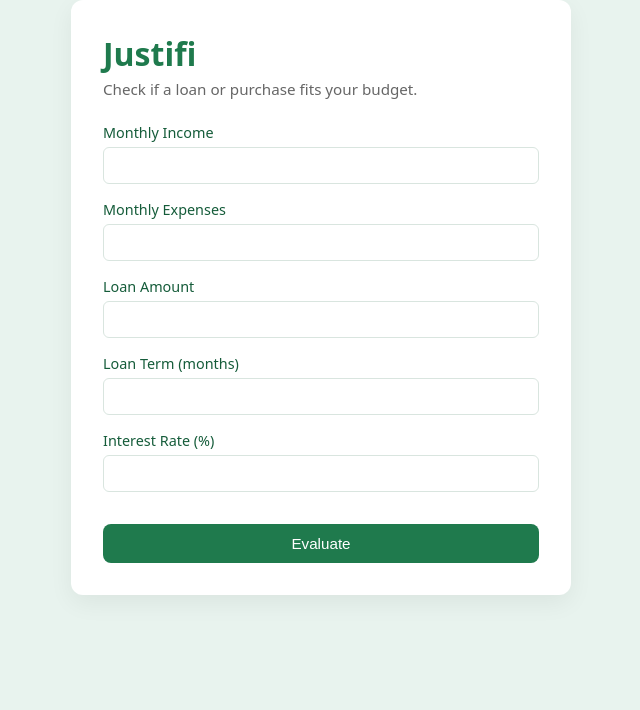
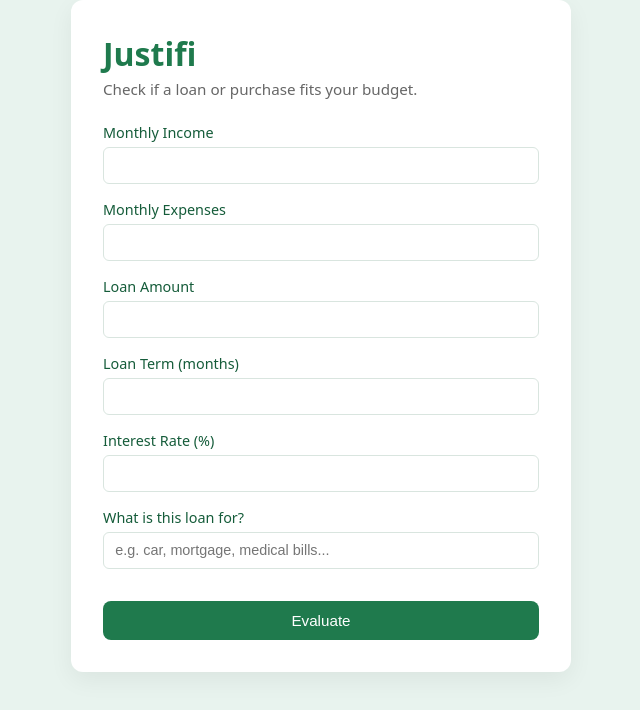
Before and after one commit to essey1/justifi, a React (Create React App) app in the folder frontend/: page / in a window 1280 px wide. Shown: the top 710 px of the page, without its empty margins (319-959 px from the left). Built offline with nearby package versions, Linux system fonts and the light colour scheme.

Commit message:
added loan item to input and made ai prompt more specific

```diff
--- a/frontend/src/App.tsx
+++ b/frontend/src/App.tsx
@@ -11,6 +11,7 @@ type FinancialInput = {
   loan_amount: number;
   loan_term_months: number;
   interest_rate: number;
+  loan_item: string;
 };
 
 type Verdict = {
@@ -25,6 +26,7 @@ function App() {
     loan_amount: 0,
     loan_term_months: 0,
     interest_rate: 0,
+    loan_item: "",
   });
 
   const [result, setResult] = useState<Verdict | null>(null);
@@ -86,6 +88,16 @@ function App() {
         <input name="interest_rate" type="number" onChange={handleChange} />
       </label>
 
+      <label>
+        What is this loan for?
+        <input
+          name="loan_purpose"
+          type="text"
+          placeholder="e.g. car, mortgage, medical bills..."
+          onChange={handleChange}
+        />
+      </label>
+
       <button onClick={handleSubmit} disabled={loading}>
         {loading ? "Evaluating..." : "Evaluate"}
       </button>
@@ -95,7 +107,13 @@ function App() {
       {result && (
         <div style={{ marginTop: "1rem" }}>
           <h3>{result.status}</h3>
-          <p>{result.details}</p>
+          <p
+            dangerouslySetInnerHTML={{
+              __html: result.details
+                .replace(/\*\*(.+?)\*\*/g, "<strong>$1</strong>")
+                .replace(/\n/g, "<br />"),
+            }}
+          />
         </div>
       )}
     </div>
```
Also changed, not shown: 1 other file (tests, documents, lock files or other folders).
